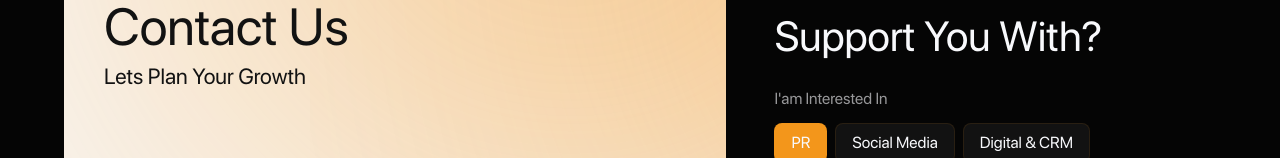
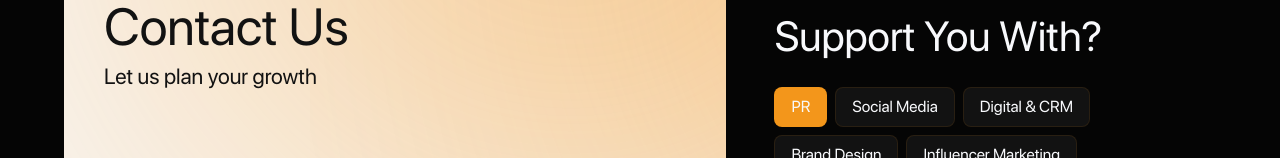
Before and after one commit to mushee22/sample-prime-landing-page, a Next.js app: page /contact in a window 1280 px wide. Shown: the part 141-299 px from the top of the page. Built offline with nearby package versions, Linux system fonts and the light colour scheme.

Commit message:
fix: text label updates

```diff
--- a/src/components/elements/Contact/ContactForm.tsx
+++ b/src/components/elements/Contact/ContactForm.tsx
@@ -90,7 +90,7 @@ const ContactForm = () => {
       <div>
         <form onSubmit={formik.handleSubmit}>
           <div className="space-y-3 mb-6">
-            <Label className="">I'am Interested In</Label>
+            {/* <Label className="">I'am Interested In</Label> */}
             <ToggleGroup defaultChecked={true} defaultValue={['PR']} type="multiple" className="flex-wrap justify-start gap-2" onValueChange={(value) => {
               formik.setFieldValue('interest', value)
             }}>
--- a/src/components/elements/Contact/ContactInfoCard.tsx
+++ b/src/components/elements/Contact/ContactInfoCard.tsx
@@ -43,7 +43,7 @@ const ContactInfoCard = () => {
             <CardContent className="p-8 md:p-10 xl:p-16 relative grid content-between z-[2] h-[500px] md:h-[774px]">
                 <div>
                     <Typography variant='heading' size='md' className='text-dark'>Contact Us</Typography>
-                    <Typography variant='title' size='sm' className='text-dark'>Lets Plan Your Growth</Typography>
+                    <Typography variant='title' size='sm' className='text-dark'>Let us plan your growth</Typography>
                 </div>
 
                 <div className="max-w-lg space-y-6">
--- a/src/components/sections/Service/ServiceSection.tsx
+++ b/src/components/sections/Service/ServiceSection.tsx
@@ -24,7 +24,7 @@ const services = [
     id: "pr",
     theme: 'dark',
     title: "PR",
-    text: "We reimagine communication strategies to create authentic narratives that are purpose-built to strengthen our client's reputation. ",
+    text: "We reImagine communication strategies to create authentic narratives that are purpose-built to strengthen our client's reputation. ",
     descriptions:
       [
         "We do this by offering our clients a chance to work with a portfolio of industry specialists within the PR segment that include Consumer & Retail, Corporate, Tech & Finance, Advocacy & Public Affairs, Sustainability & Biodiversity. ",
```
